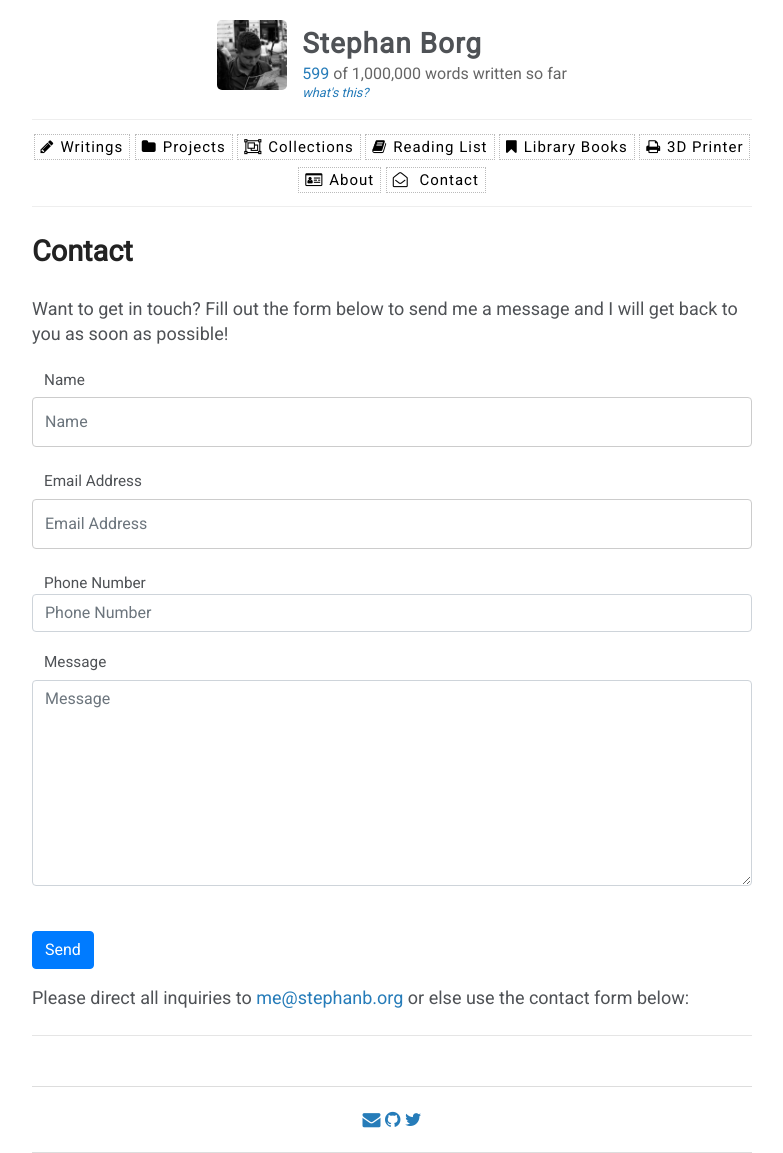
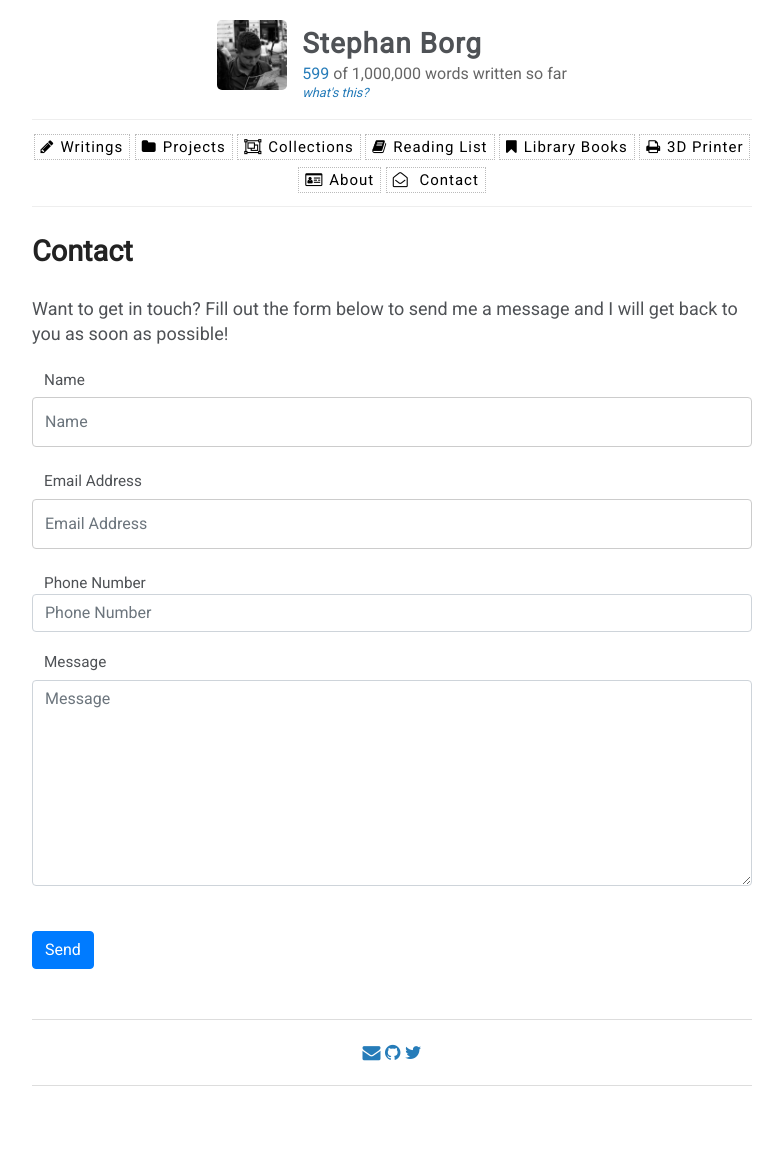
Before and after one commit to stephanb-org/ste_blog, a Jekyll site: the page built from contact.html, in a window 1280 px wide. Shown: the whole page, without its empty margins (248-1031 px from the left). Built offline with Jekyll 4.4.1, drawn with Linux system fonts in a browser that asks for light colours; after the commit the page ends 1086 px from its top, so only the background shows below that.

Commit message:
changes
s

```diff
--- a/contact.html
+++ b/contact.html
@@ -38,18 +38,17 @@ forms: true
     </div>
   </div>
   <br>
-  <div id="success"></div>
-  <div class="form-group">
+
+<div class="form-group">
     <button type="submit" class="btn btn-primary" id="sendMessageButtonxxx">Send</button>
   </div>
+  <div id="success"></div>
   <!-- Don't forget to set the Recaptcha Private key on the Form Settings tab. -->
   <div class="g-recaptcha" data-sitekey="6Lccc9gZAAAAAKaSOY70c5qeSZQKkxPezxxJq5DT"></div>
+
 </form>
 
 
-Please direct all inquiries to <a href="mailto:{{site.email}}">{{site.email}}</a> or else use the contact form below:<br>
-<br>
-<hr>
 
 
 {% if page.forms[0] %}{% include form.html form="1" %}{% endif %}
```
